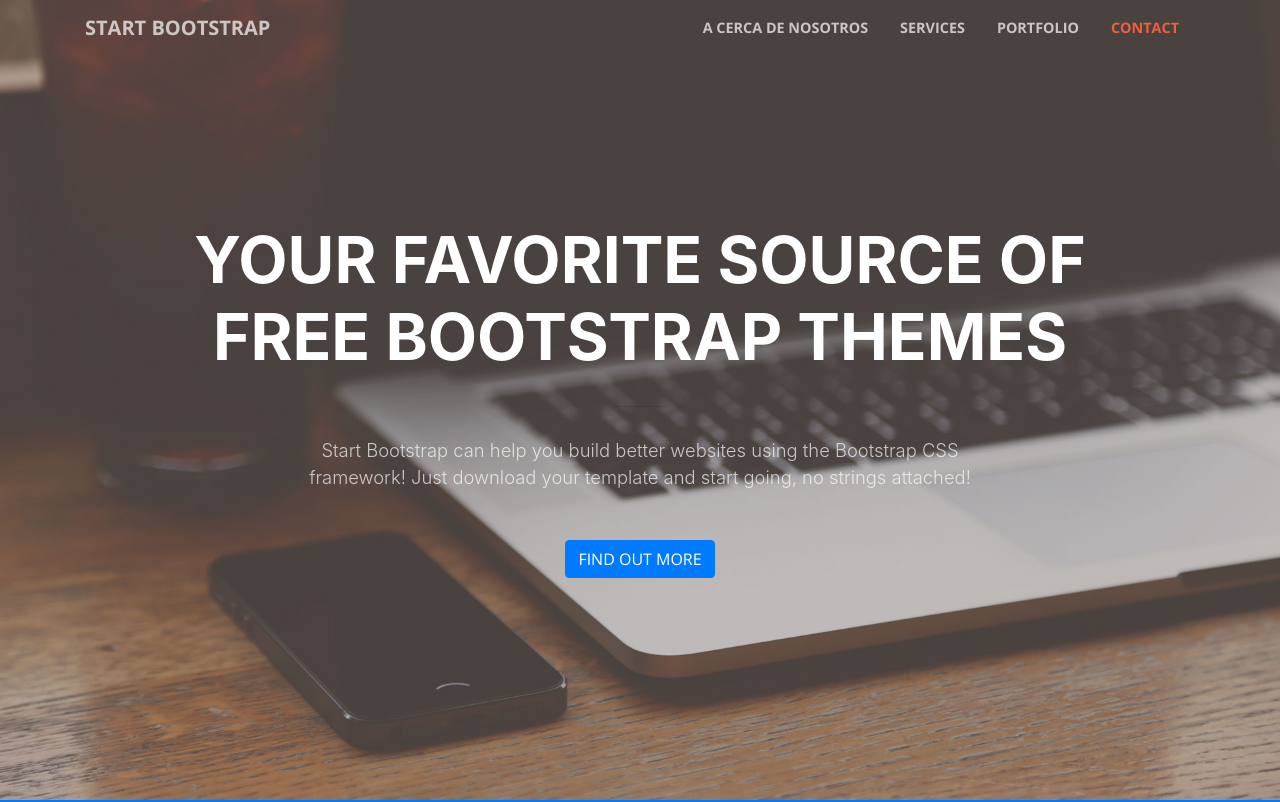
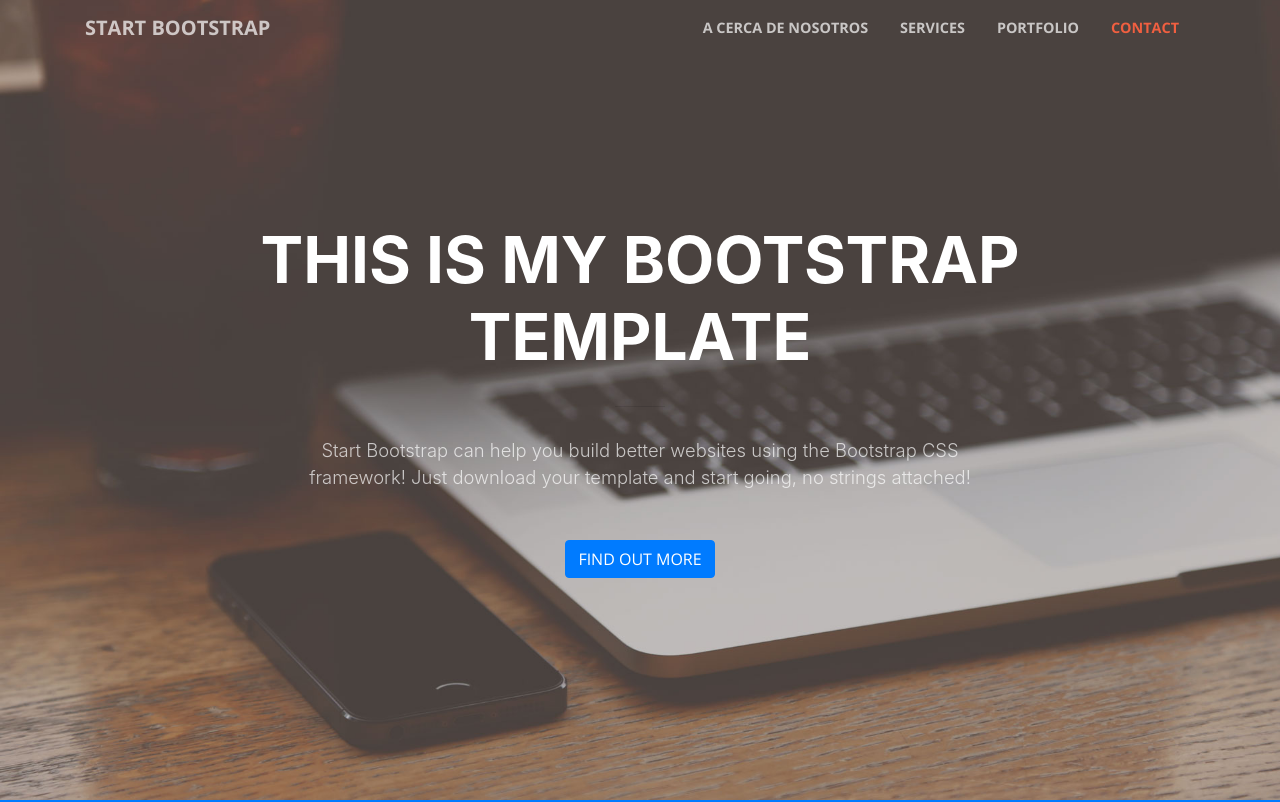
Before and after one commit to ch4rlygc/GitFacilito, a website with bundled scripts: page index.html in a window 1280 px wide. Shown: the top 802 px of the page. Built offline with nearby package versions, Linux system fonts and the light colour scheme.

Commit message:
Se cambió el título

```diff
--- a/index.html
+++ b/index.html
@@ -59,7 +59,7 @@
         <div class="row">
           <div class="col-lg-10 mx-auto">
             <h1 class="text-uppercase">
-              <strong>Your Favorite Source of Free Bootstrap Themes</strong>
+              <strong>This is my Bootstrap template</strong>
             </h1>
             <hr>
           </div>
```
